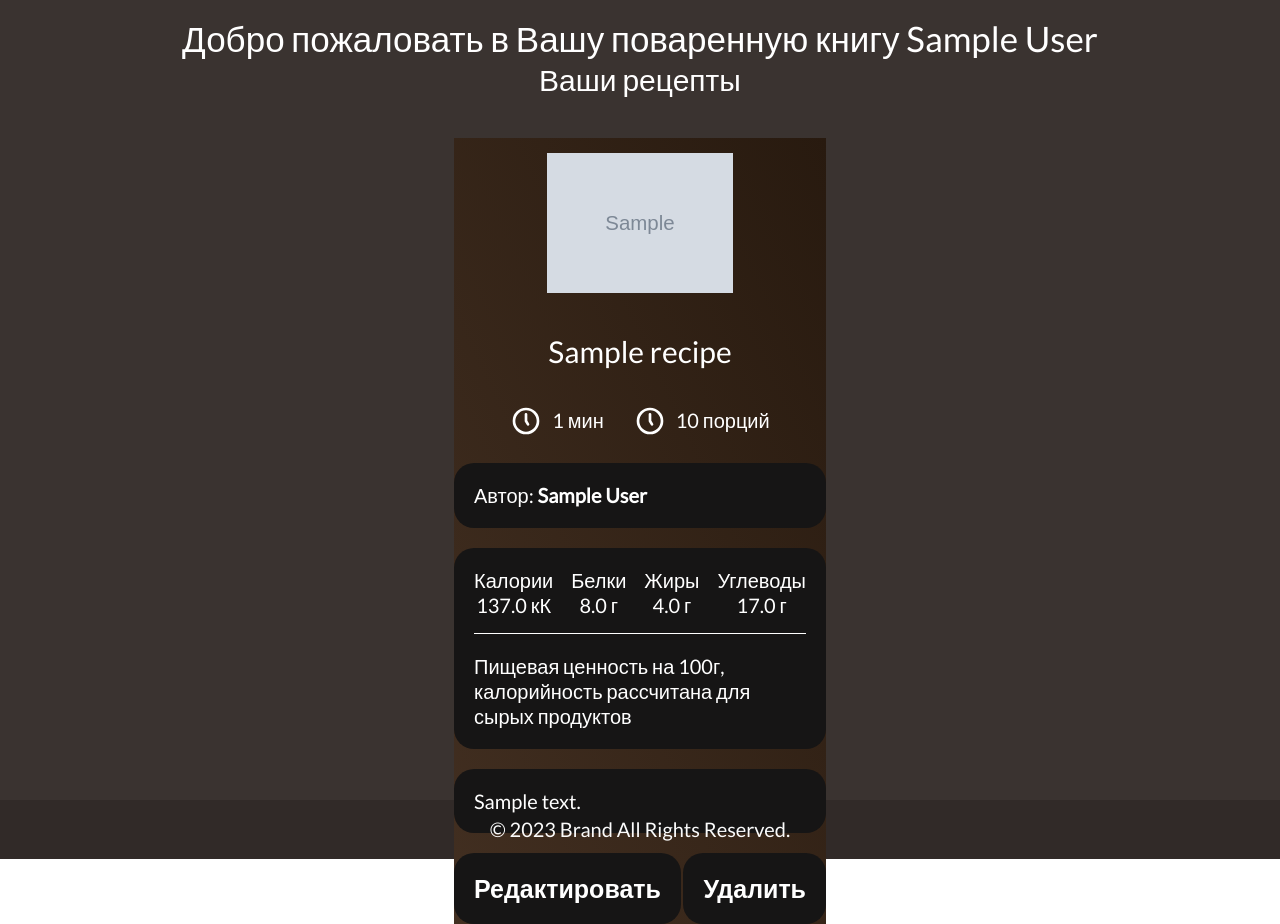
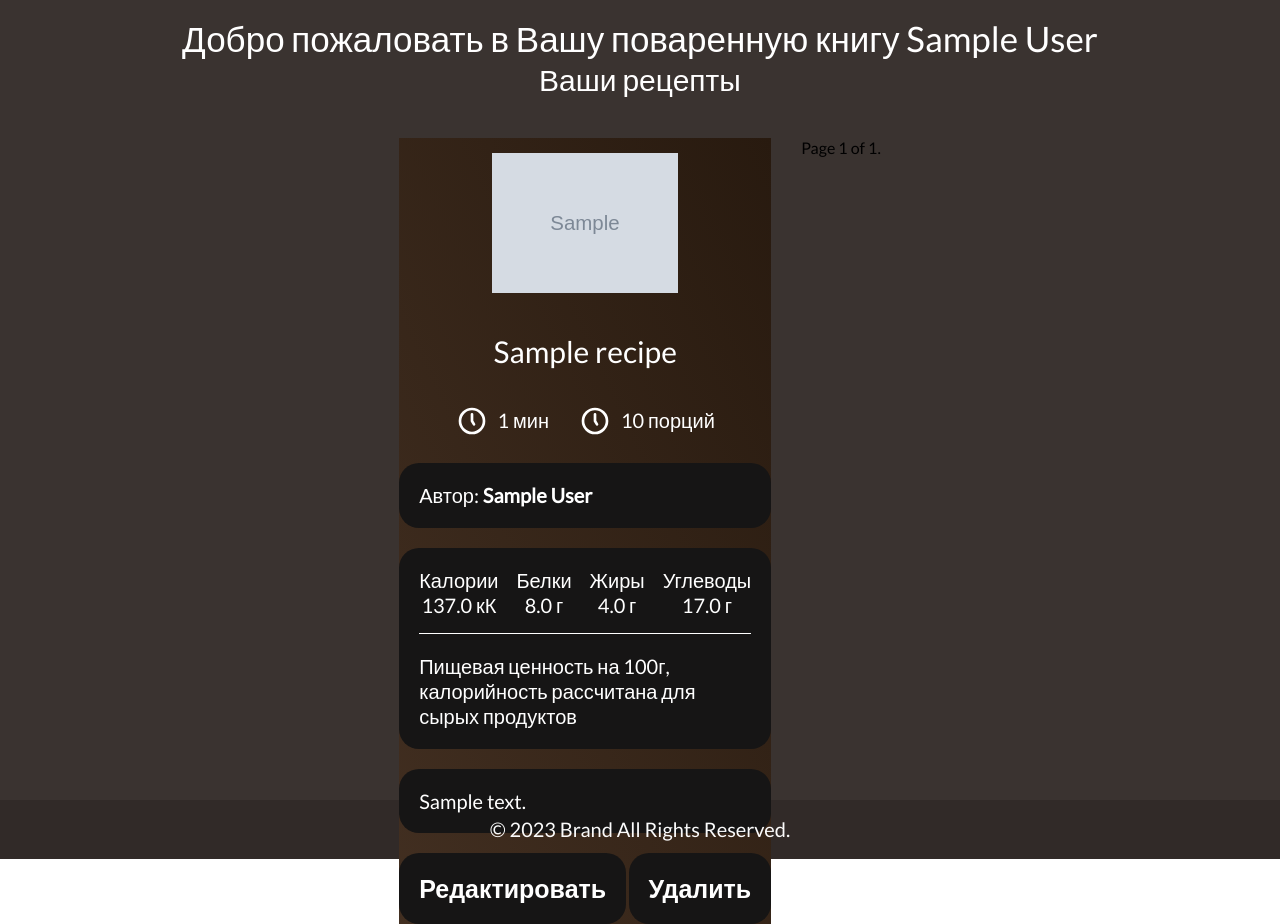
Before and after one commit to ser500vms/Recepies_Site, a Django app: page /lk/1/ in a window 1280 px wide. Shown: the part 202-1126 px from the top of the page. Run offline with Django 5.2, Linux system fonts and the light colour scheme; a user stored in the database is signed in; tables that the repository leaves empty hold one stand-in row (values such as "Sample post"); grey boxes marked "Sample" are stand-in pictures.

Commit message:
Done pagination

```diff
--- a/recipe_site/templates/base.html
+++ b/recipe_site/templates/base.html
@@ -204,6 +204,24 @@
                     </div>
                 {% endfor %}
 
+                <!-- Добавление пагинации -->
+                <div class="pagination">
+                    <span class="step-links">
+                        {% if page_obj.has_previous %}
+                            <a href="?page=1">&laquo; first</a>
+                            <a href="?page={{ page_obj.previous_page_number }}">previous</a>
+                        {% endif %}
+
+                        <span class="current">
+                            Page {{ page_obj.number }} of {{ page_obj.paginator.num_pages }}.
+                        </span>
+
+                        {% if page_obj.has_next %}
+                            <a href="?page={{ page_obj.next_page_number }}">next</a>
+                            <a href="?page={{ page_obj.paginator.num_pages }}">last &raquo;</a>
+                        {% endif %}
+                    </span>
+                </div>
 
 
             {% else %}
--- a/recipe_site/templates/pages/account-page.html
+++ b/recipe_site/templates/pages/account-page.html
@@ -117,7 +117,7 @@
             <p class="recipes-preview__block-description__subtitle">Ваши рецепты</p>
         </div>
         <div class="recipes-preview__cards">
-                {% for recipe in recipes %}
+                {% for recipe in recipies %}
                     <div class="recipes-preview__card">
                         <div class="recipes-preview__card__img-container">
                             <img src="/media/{{ recipe.image }}" alt="Product image">
@@ -212,7 +212,27 @@
                         </div>
                     </div>
                 {% endfor %}
+
+                <div class="pagination">
+                    <span class="step-links">
+                        {% if page_obj.has_previous %}
+                            <a href="?page=1">&laquo; first</a>
+                            <a href="?page={{ page_obj.previous_page_number }}">previous</a>
+                        {% endif %}
+
+                        <span class="current">
+                            Page {{ page_obj.number }} of {{ page_obj.paginator.num_pages }}.
+                        </span>
+
+                        {% if page_obj.has_next %}
+                            <a href="?page={{ page_obj.next_page_number }}">next</a>
+                            <a href="?page={{ page_obj.paginator.num_pages }}">last &raquo;</a>
+                        {% endif %}
+                    </span>
                 </div>
+        </div>
+
+
     </section>
 
     {% endblock content %}
--- a/recipe_site/usersapp/views.py
+++ b/recipe_site/usersapp/views.py
@@ -13,7 +13,6 @@ from django.contrib.auth.views import LoginView, LogoutView
 from django.contrib.auth.forms import AuthenticationForm
 from django.contrib.auth.mixins import (
     LoginRequiredMixin,
-    PermissionRequiredMixin,
     UserPassesTestMixin
 )
 from recipiesapp.models import Recipe
@@ -24,6 +23,7 @@ from recipiesapp.models import Recipe
 
 class HomeView(ListView):
     template_name = "base.html"
+    paginate_by = 3
     model = Recipe
     context_object_name = "recipies"
 
@@ -34,16 +34,17 @@ class AboutUserView(LoginRequiredMixin, TemplateView):
     redirect_field_name = 'redirect_to'
 
 
-class LkView(LoginRequiredMixin, TemplateView):
+class LkView(LoginRequiredMixin, ListView):
     template_name = "pages/account-page.html"
+    paginate_by = 2
+    model = Recipe
     login_url = reverse_lazy('login')
     redirect_field_name = 'redirect_to'
+    context_object_name = "recipies"
 
-    def get_context_data(self, **kwargs):
-        context = super().get_context_data(**kwargs)
-        # Передаем рецепты, принадлежащие текущему пользователю
-        context['recipes'] = Recipe.objects.filter(author=self.request.user)
-        return context
+    def get_queryset(self):
+        # Фильтруем рецепты по текущему пользователю
+        return Recipe.objects.filter(author=self.request.user)
 
 
 class RegistrationView(CreateView):
```
Also changed, not shown: 1 other file. Lines whose indentation alone changed are shown as unchanged.
